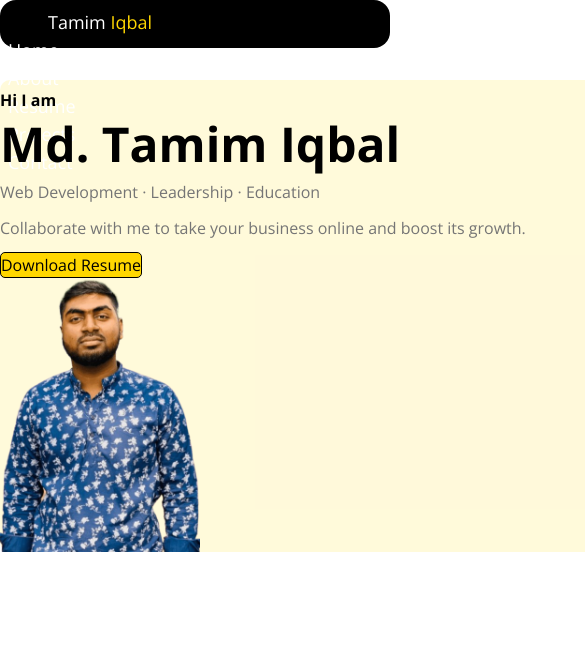
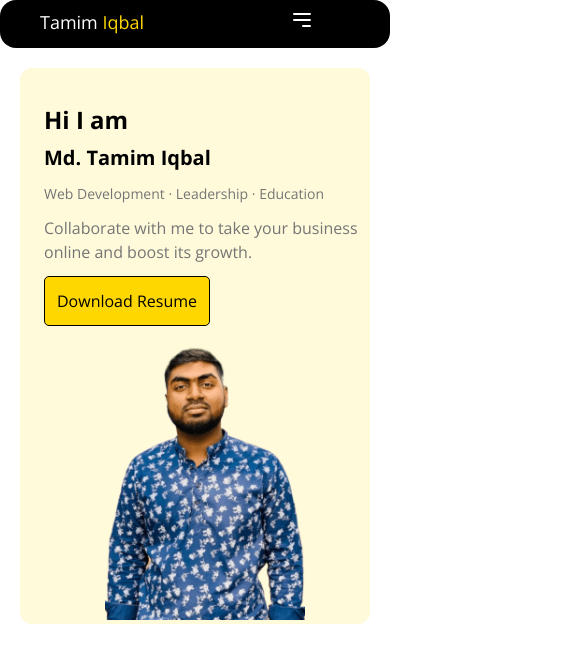
Before and after one commit to mohdbinharun56/Portfolio-Mr.-Md.-Tamim-Iqbal-, a plain HTML site: page index.html in a window 390 px wide. Shown: the top 662 px of the page, 585 px wide, since content can reach past the window. Drawn offline with nearby package versions, Linux system fonts and the light colour scheme.

Commit message:
responsive header and banner for mobile device

```diff
--- a/index.html
+++ b/index.html
@@ -11,11 +11,19 @@
 </head>
 
 <body>
-    <header class="w-full h-12 rounded-2xl text-lg">
-        <div class="md:flex justify-around items-center p-2">
-            <h1 class="ml-10">Tamim <span class="text-[#FFD700]">Iqbal</span></h1>
+    <header class=" md:w-full h-12 rounded-2xl text-lg">
+        <div class=" md:flex justify-around items-center">
+            <h1 class="ml-10 pt-2">Tamim <span class="text-[#FFD700]">Iqbal</span></h1>
+
+            <div class="w-[100px] relative ml-auto lg:hidden md:hidden cursor-pointer" onclick="toggleMenu()">
+                <svg xmlns="http://www.w3.org/2000/svg" class="absolute bottom-1 h-6 w-6 text-white" fill="none"
+                    viewBox="0 0 24 24" stroke="currentColor">
+                    <path stroke-linecap="round" stroke-linejoin="round" stroke-width="2" d="M4 6h16M4 12h16m-7 6h7" />
+                </svg>
+            </div>
+
             <nav>
-                <ul class="md:flex justify-center items-center gap-8 mr-10">
+                <ul class="hidden md:flex justify-center items-center gap-8 mr-10">
                     <li><a href="">Home</a></li>
                     <li><a href="">About</a></li>
                     <li><a href="">Resume</a></li>
@@ -23,22 +31,31 @@
                     <li><a href="">Contact</a></li>
 
                 </ul>
+                <ul id="mobile-device" class="hidden bg-[#000000] w-[100px] grid ml-auto mr-5 p-2  md:hidden lg:hidden">
+                    <li><a href="">Home</a></li>
+                    <li><a href="">About</a></li>
+                    <li><a href="">Resume</a></li>
+                    <li><a href="">Projects</a></li>
+                    <li><a href="">Contact</a></li>
+                </ul>
             </nav>
         </div>
     </header>
 
     <main>
-        <section class="banner-container w-[1100px] mx-auto my-8">
-            <div class="md:flex justify-center items-center mt-6 gap-10 pt-2">
+        <section class="banner-container w-[300] p-1 rounded-xl mt-5 mr-5 ml-5 lg:w-[1100px] mx-auto my-8">
+            <div class="ml-5 md:flex justify-center items-center mt-6 gap-10 pt-2">
                 <div>
-                    <span class="md:text-3xl font-semibold mb-0">Hi I am</span>
-                    <h3 class="text-5xl mt-2  font-bold">Md. Tamim Iqbal</h3>
-                    <p class="md:text-lg font-light my-3 text-[#757575]">Web Development · Leadership · Education</p>
-                    <p class="md:text-sm font-light my-3 text-[#757575]">Collaborate with me to take your business online and boost its growth.</p>
-                    <button class="bg-[#FFD700]">Download Resume</button>
+                    <span class="text-2xl md:text-3xl font-semibold mb-0">Hi I am</span>
+                    <h3 class="text-xl  md:text-5xl mt-2  font-bold">Md. Tamim Iqbal</h3>
+                    <p class="text-sm md:text-lg font-light my-3 text-[#757575]">Web Development · Leadership ·
+                        Education</p>
+                    <p class="text-normal md:text-sm font-light my-3 text-[#757575]">Collaborate with me to take your
+                        business online and boost its growth.</p>
+                    <button class="p-3 bg-[#FFD700]">Download Resume</button>
                 </div>
                 <figure>
-                    <img src="images/TamimIqbal.png" alt="Profile" width="200px" height="60px">
+                    <img src="images/TamimIqbal.png" class="mt-5 mx-auto" alt="Profile" width="200px" height="60px">
                 </figure>
             </div>
         </section>
--- a/script.js
+++ b/script.js
@@ -0,0 +1,4 @@
+const toggleMenu = () =>{
+    const menu = document.getElementById('mobile-device');
+    menu.classList.toggle('hidden');
+}
--- a/style.css
+++ b/style.css
@@ -15,7 +15,7 @@ body{
 }
 
 header{
-    background-color: var(--primary-color);
+    background: var(--primary-color);
     color: var(--text-color);
     /* position:fixed; */
 }
```
